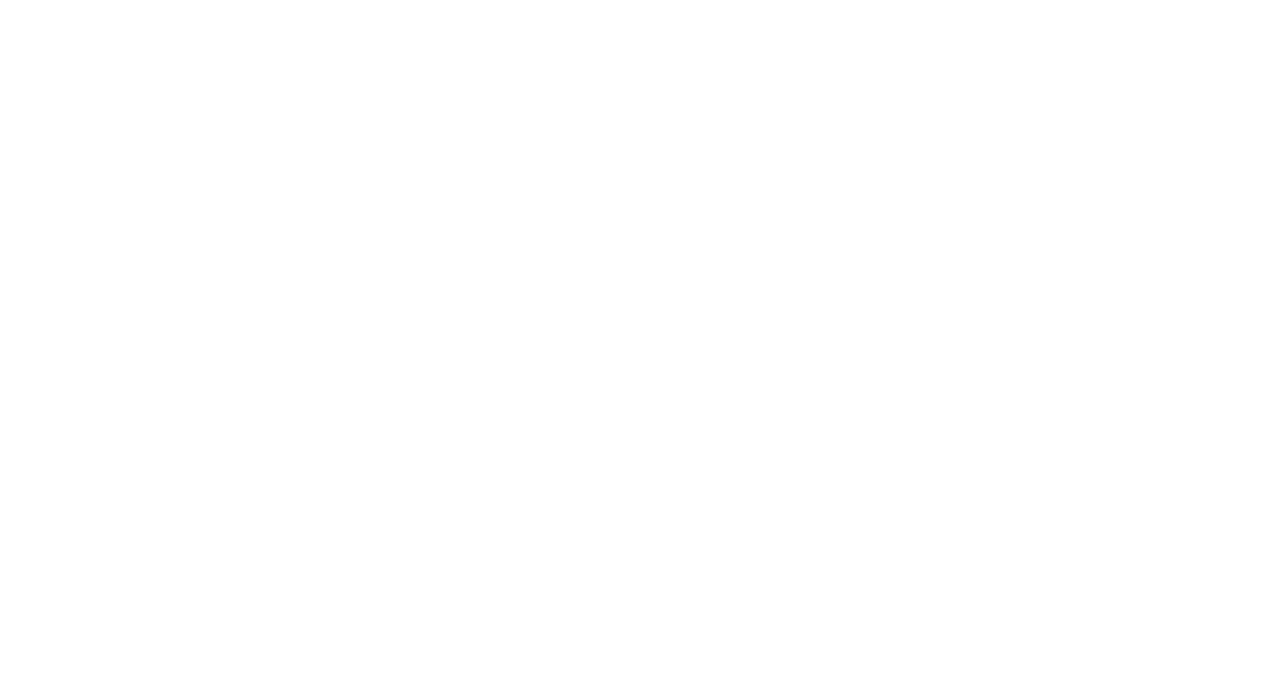
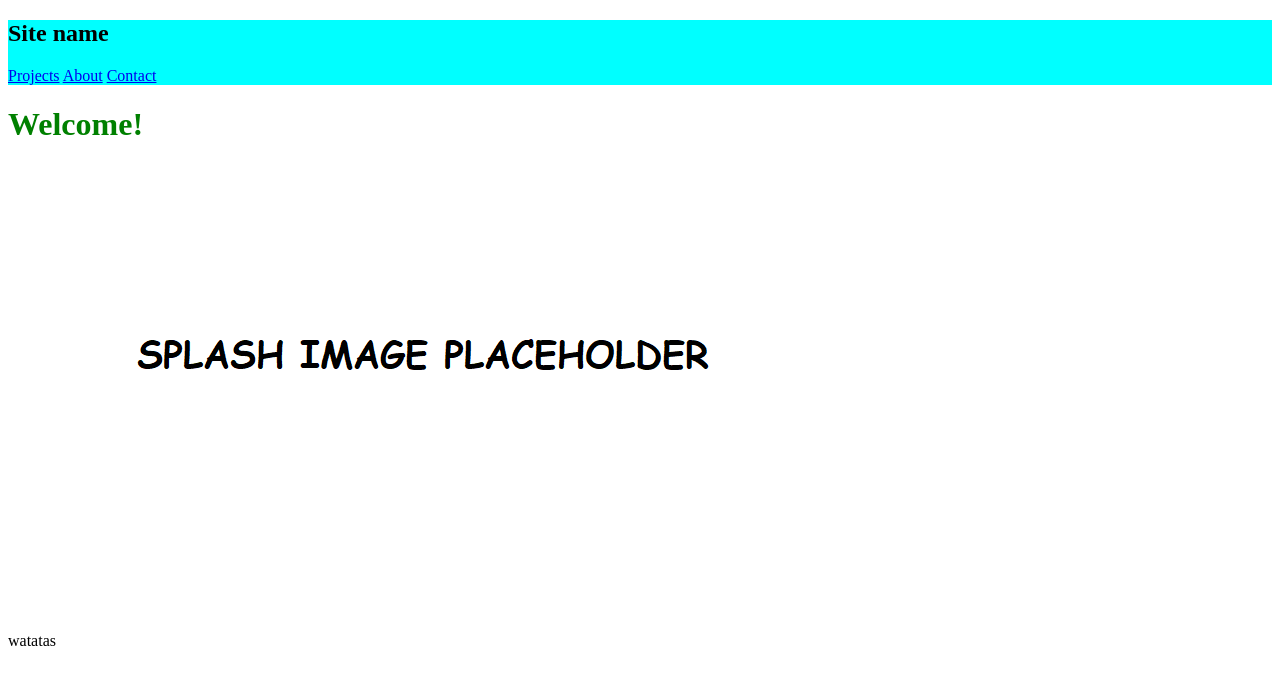
Before and after one commit to ehw014/cse134b_hw2, a plain HTML site: page contact.html in a window 1280 px wide. Drawn offline with Linux system fonts and the light colour scheme.

Commit message:
first commit

```diff
--- a/contact.html
+++ b/contact.html
@@ -0,0 +1,26 @@
+<!DOCTYPE html>
+<html lang="en">
+
+<head>
+    <meta charset="UTF-8">
+    <title>Resume Site</title>
+</head>
+
+<body>
+    <nav style="background-color: aqua;">
+        <h2>Site name</h2>
+        <a href="project.html">Projects</a>
+        <a href="about.html">About</a>
+        <a href="contact.html">Contact</a>
+    </nav>
+
+
+    <header>
+        <h1 style="color:green;">Welcome!</h1>
+        <img src="temp_splash.png" alt="Image for Splash Page">
+
+     </header>
+    <p>watatas</p>
+</body>
+
+</html>
```
Also changed, not shown: about.html (+26 -0 lines), index.html (+14 -5 lines), project.html (+26 -0 lines), temp_splash.png (added).
